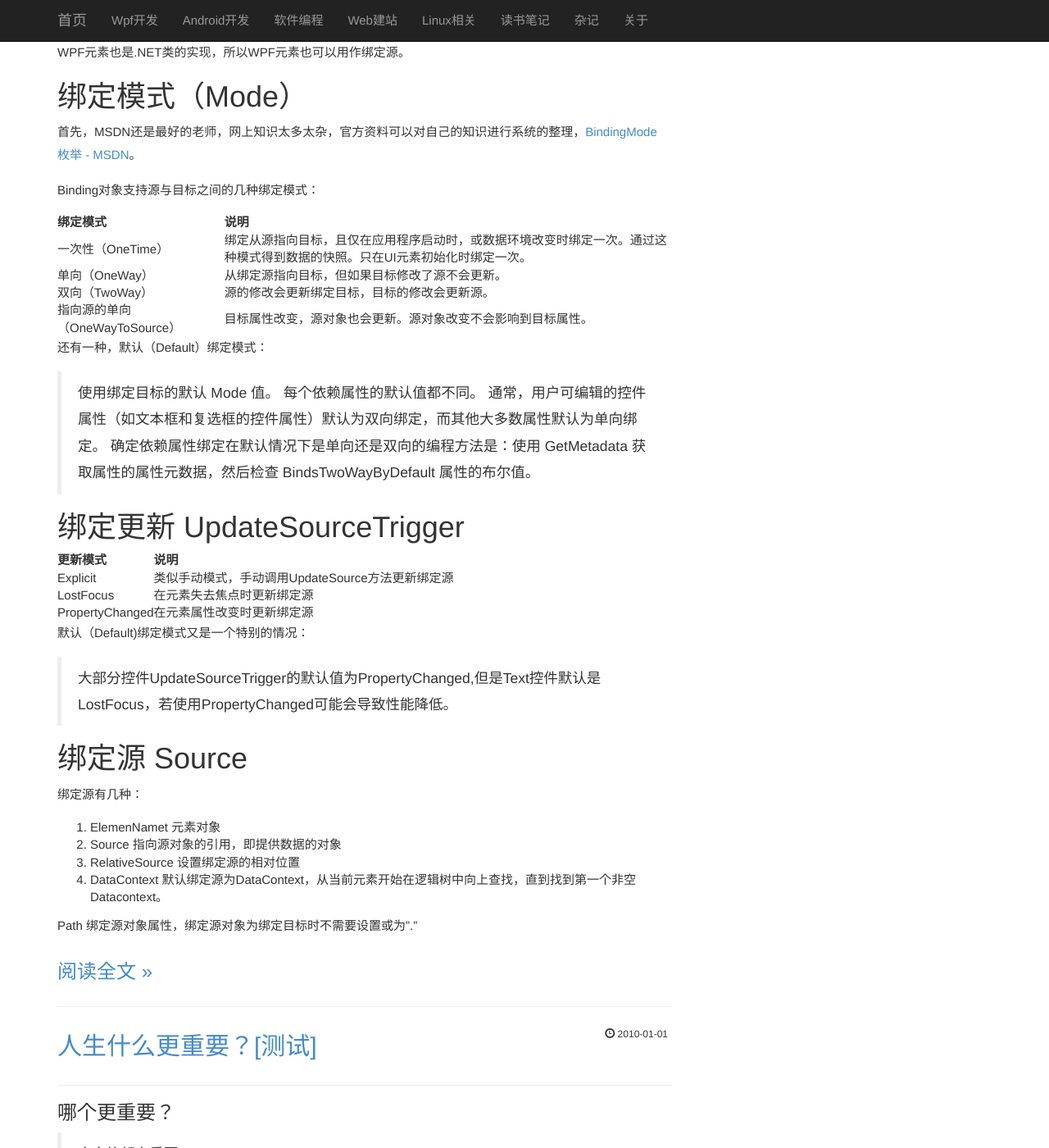
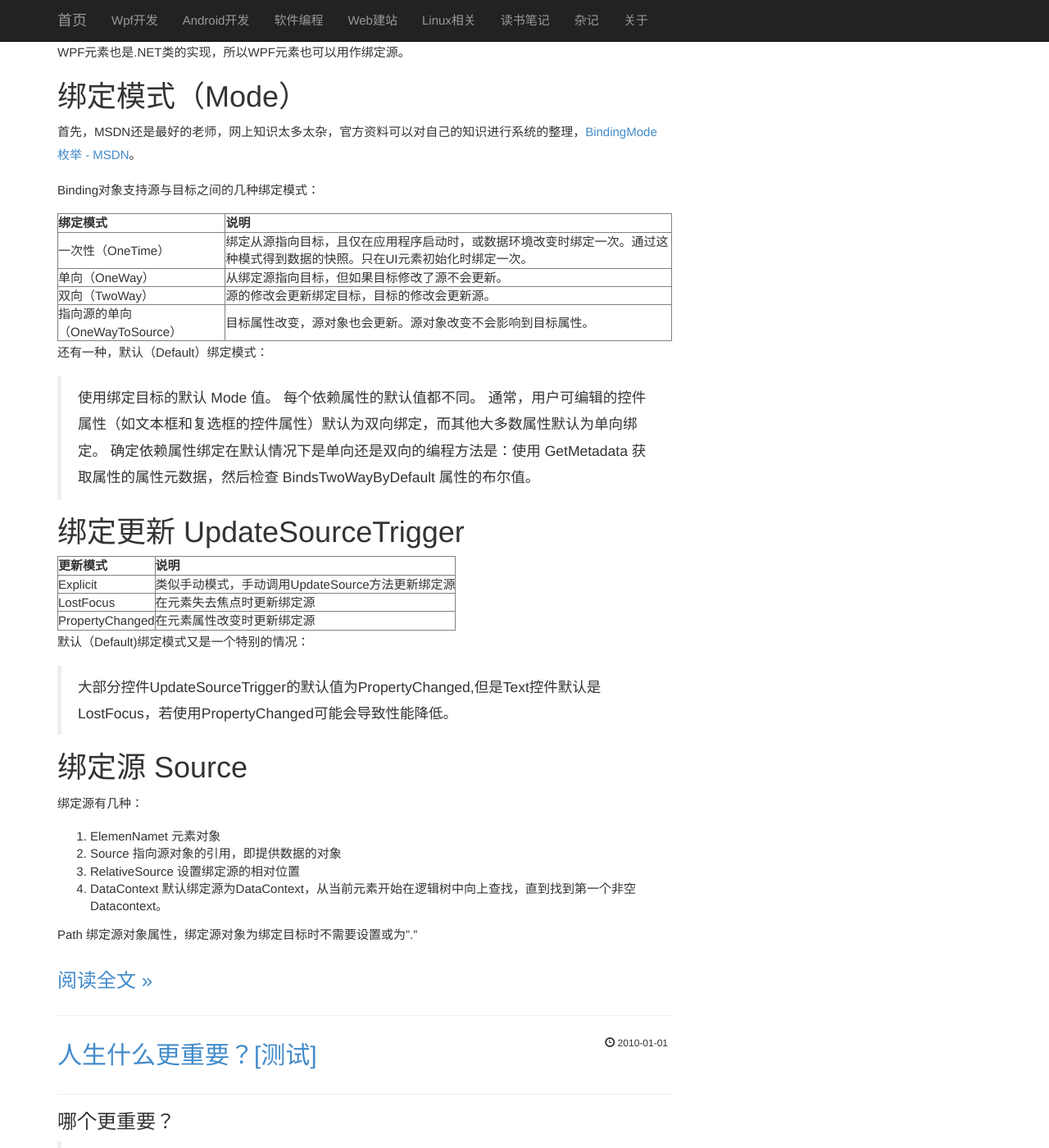
Before and after one commit to BuildSoftwareBetter/BuildSoftwareBetter, a Jekyll site: the page built from index.html, in a window 1280 px wide and 1400 px high, scrolled down 2683 px. Shown: the whole window at 82% size. Built offline with Jekyll 4.4.1, drawn with Linux system fonts in a browser that asks for light colours; the list of posts is cut into pages by our own code.

Commit message:
alter blog.css

```diff
--- a/css/blog.css
+++ b/css/blog.css
@@ -19,3 +19,7 @@ footer {
 }
 
 .well-ad{min-height:20px;padding-left:5px; padding-top:5px;padding-bottom:3px;margin-bottom:20px;background-color:#f5f5f5;border:1px solid #e3e3e3;}
+
+table, th, td{
+  border: 1px solid gray;
+}
```
